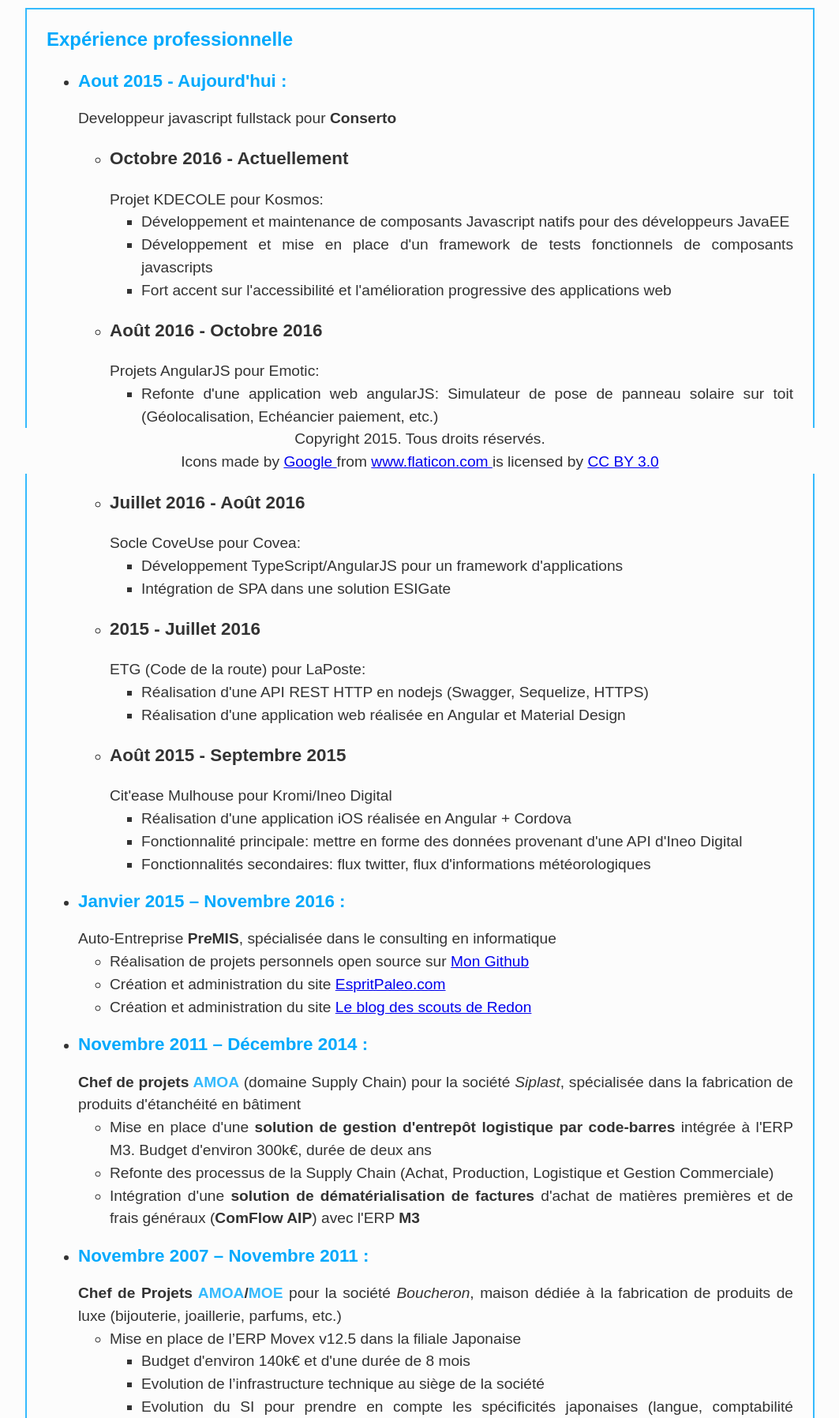
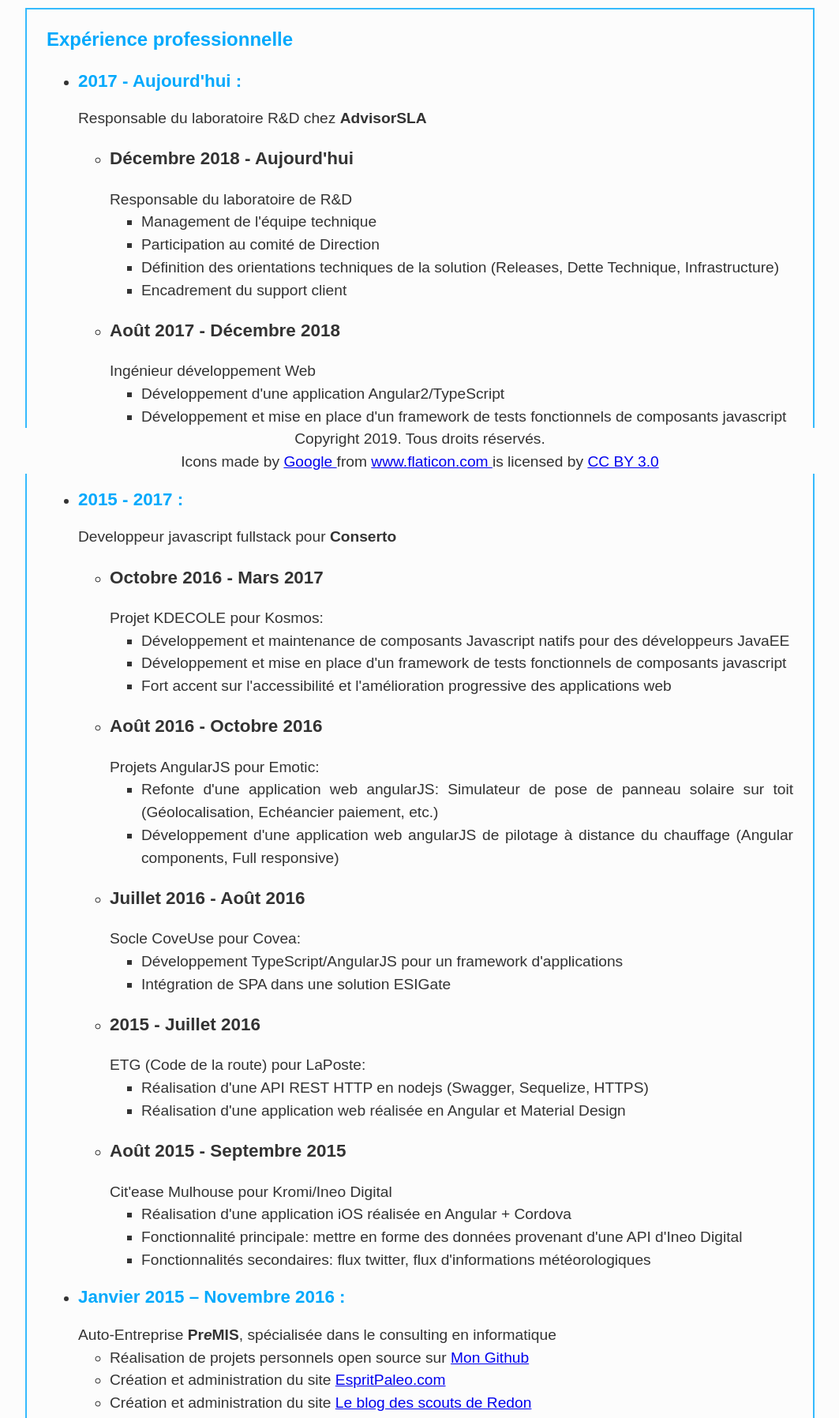
Before and after one commit to StephaneTrebel/curriculum_vitae, a PHP site: page / in a window 1280 px wide. Shown: the part 200-1996 px from the top of the page at 79% size, without its empty margins (108-1171 px from the left). Run offline with PHP 8.4, Linux system fonts and the light colour scheme.

Commit message:
Mise à jour 2019

```diff
--- a/index.php
+++ b/index.php
@@ -17,8 +17,8 @@ $activites = "activites_extraprofessionnelles";
   <link rel="stylesheet" href="./css/main.css"/>
   <!--<link rel="icon" type="image/png" href="./resources/favicon.png" />-->
   <meta itemprop="name" content="CV Stéphane Trebel">
-  <meta itemprop="description" content="Expert en Applications Web">
-  <meta itemprop="image" content="http://stephanetrebel.synology.me/curriculum_vitae/resources/profil.jpg">
+  <meta itemprop="description" content="Expert en applications Web">
+  <meta itemprop="image" content="https://resume-stephanetrebel.herokuapp.com/resources/profil.jpg">
 </head>
 <body>
   <header>
@@ -50,7 +50,7 @@ $activites = "activites_extraprofessionnelles";
     </div> <!-- wrapper_cv -->
 
     <footer>
-      Copyright 2015. Tous droits réservés.
+      Copyright 2019. Tous droits réservés.
       <div>Icons made by
         <a href="http://www.flaticon.com/authors/google" title="Google">Google
         </a> from
@@ -64,6 +64,5 @@ $activites = "activites_extraprofessionnelles";
     <script src="js/main.js"></script>
 
   </div> <!-- main_content -->
-  <?php include_once("php/analyticstracking.php") ?>
 </body>
 </html>
--- a/php/activites_extraprofessionnelles.php
+++ b/php/activites_extraprofessionnelles.php
@@ -1,7 +1,6 @@
 <h1>Activités Extraprofessionnelles</h1>
 <ul>
-  <li>Sport (Randonnée, Musculation, Course à pied)</li>
-  <li>Photographie</li>
+  <li>Jardinage (Permaculture)</li>
   <li>Pratique de la Guitare</li>
-  <li>Fan invétéré de Minecraft</li>
+  <li>Codeur aussi à mes heures perdues…</li>
 </ul>
--- a/php/analyticstracking.php
+++ /dev/null
@@ -1,10 +0,0 @@
-<script>
-  (function(i,s,o,g,r,a,m){i['GoogleAnalyticsObject']=r;i[r]=i[r]||function(){
-  (i[r].q=i[r].q||[]).push(arguments)},i[r].l=1*new Date();a=s.createElement(o),
-  m=s.getElementsByTagName(o)[0];a.async=1;a.src=g;m.parentNode.insertBefore(a,m)
-  })(window,document,'script','//www.google-analytics.com/analytics.js','ga');
-
-  ga('create', 'UA-59889762-1', 'auto');
-  ga('send', 'pageview');
-
-</script>
--- a/php/dev_web.php
+++ b/php/dev_web.php
@@ -3,14 +3,37 @@
     <h1>Expérience professionnelle</h1>
     <ul>
       <li>
-        <h2>Aout 2015 - Aujourd'hui</h2>
+        <h2>2017 - Aujourd'hui</h2>
+        Responsable du laboratoire R&amp;D chez <strong>AdvisorSLA</strong>
+        <ul>
+          <li>
+            <h3>Décembre 2018 - Aujourd'hui</h3>Responsable du laboratoire de R&amp;D
+            <ul>
+              <li>Management de l'équipe technique</li>
+              <li>Participation au comité de Direction</li>
+              <li>Définition des orientations techniques de la solution (Releases, Dette Technique, Infrastructure)</li>
+              <li>Encadrement du support client</li>
+            </ul>
+          </li>
+          <li>
+            <h3>Août 2017 - Décembre 2018</h3>Ingénieur développement Web
+            <ul>
+              <li>Développement d'une application Angular2/TypeScript</li>
+              <li>Développement et mise en place d'un framework de tests fonctionnels de composants javascript</li>
+              <li>Mise en place d'un éco-système de développement (Jenkins, Jira, Confluence, Bitbucket, Sonatype Nexus) pour faire de l'intégration continue</li>
+            </ul>
+          </li>
+        </ul>
+      </li>
+      <li>
+        <h2>2015 - 2017</h2>
         Developpeur javascript fullstack pour <strong>Conserto</strong>
         <ul>
           <li>
-            <h3>Octobre 2016 - Actuellement</h3>Projet KDECOLE pour Kosmos:
+            <h3>Octobre 2016 - Mars 2017</h3>Projet KDECOLE pour Kosmos:
             <ul>
               <li>Développement et maintenance de composants Javascript natifs pour des développeurs JavaEE</li>
-              <li>Développement et mise en place d'un framework de tests fonctionnels de composants javascripts</li>
+              <li>Développement et mise en place d'un framework de tests fonctionnels de composants javascript</li>
               <li>Fort accent sur l'accessibilité et l'amélioration progressive des applications web</li>
             </ul>
           </li>
```
